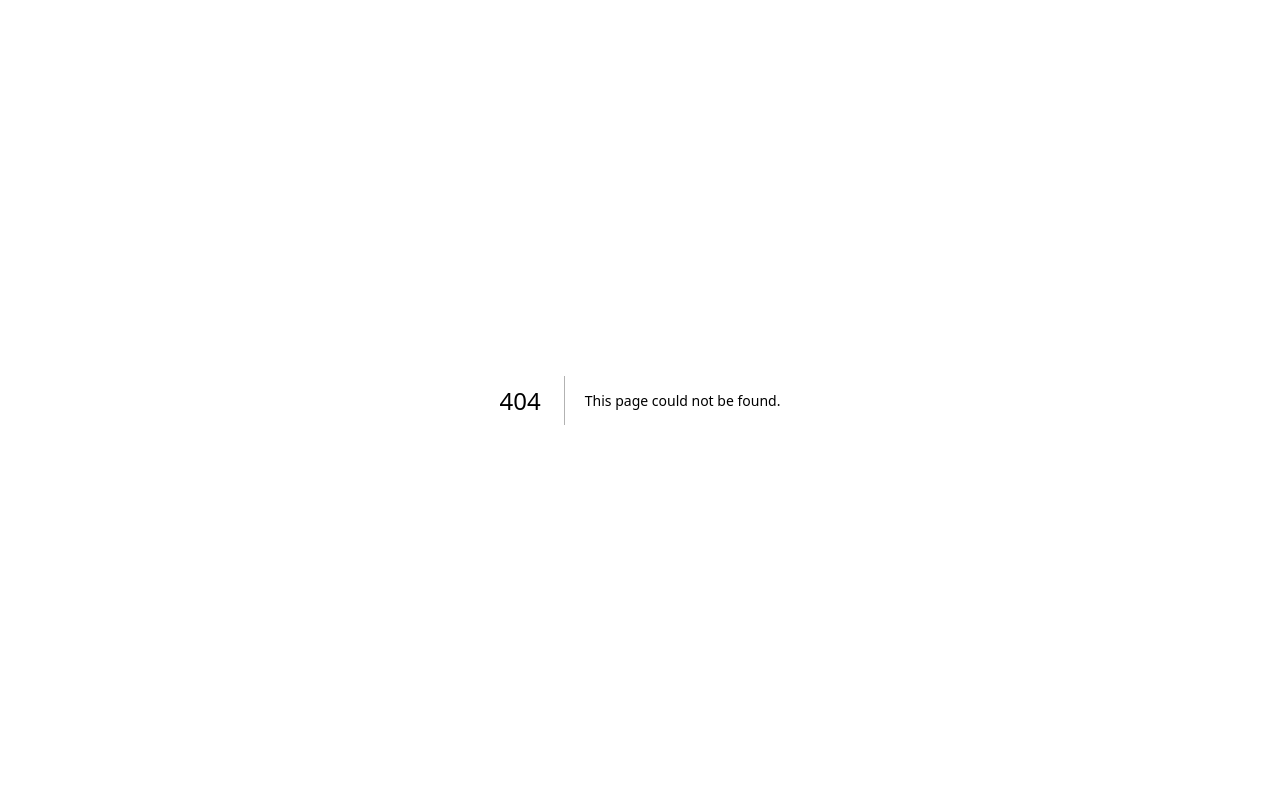
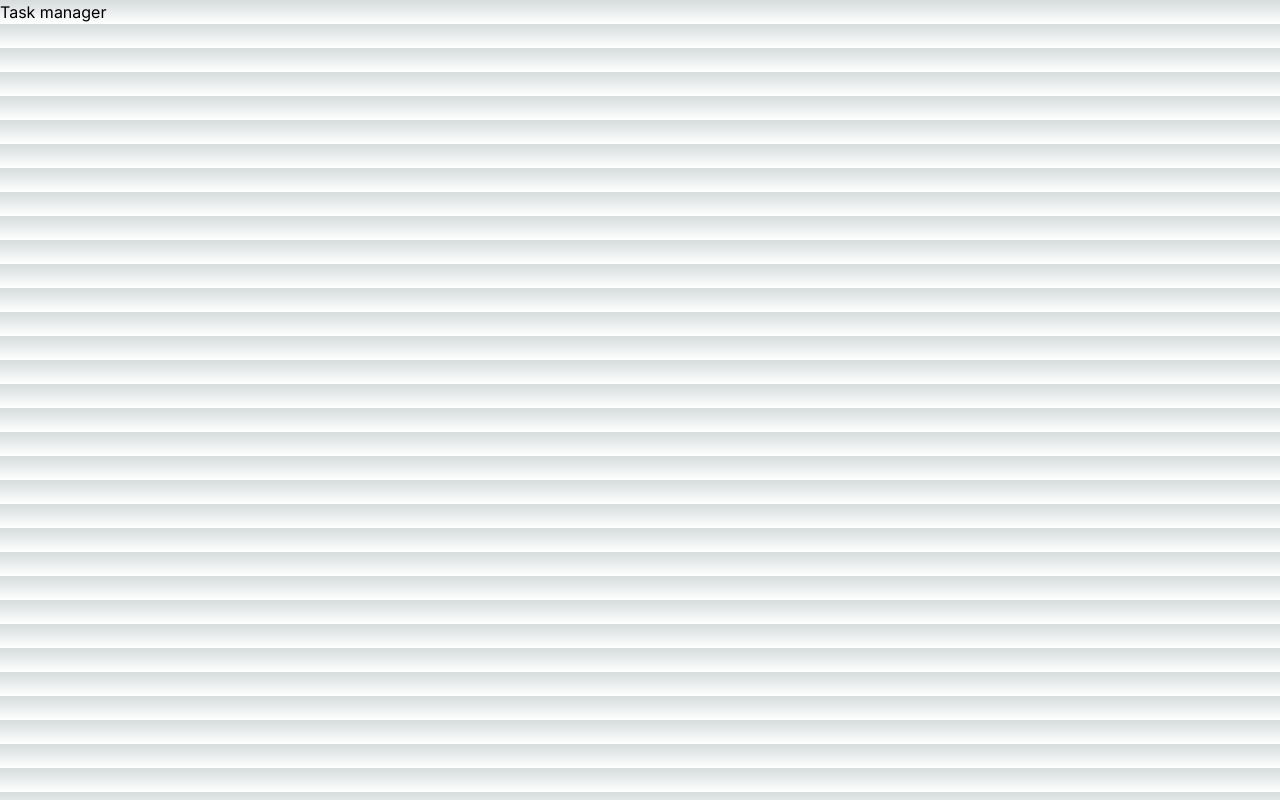
Before and after one commit to ttsang2111/lifexbook, a Next.js app: page /task-manager in a window 1280 px wide. Before the commit this address had no page. Built offline with nearby package versions, Linux system fonts and the light colour scheme.

Commit message:
test connection

```diff
--- /dev/null
+++ b/src/app/task-manager/page.tsx
@@ -0,0 +1,4 @@
+export default function Page() {
+    return (
+    <>Task manager</>);
+};
```
